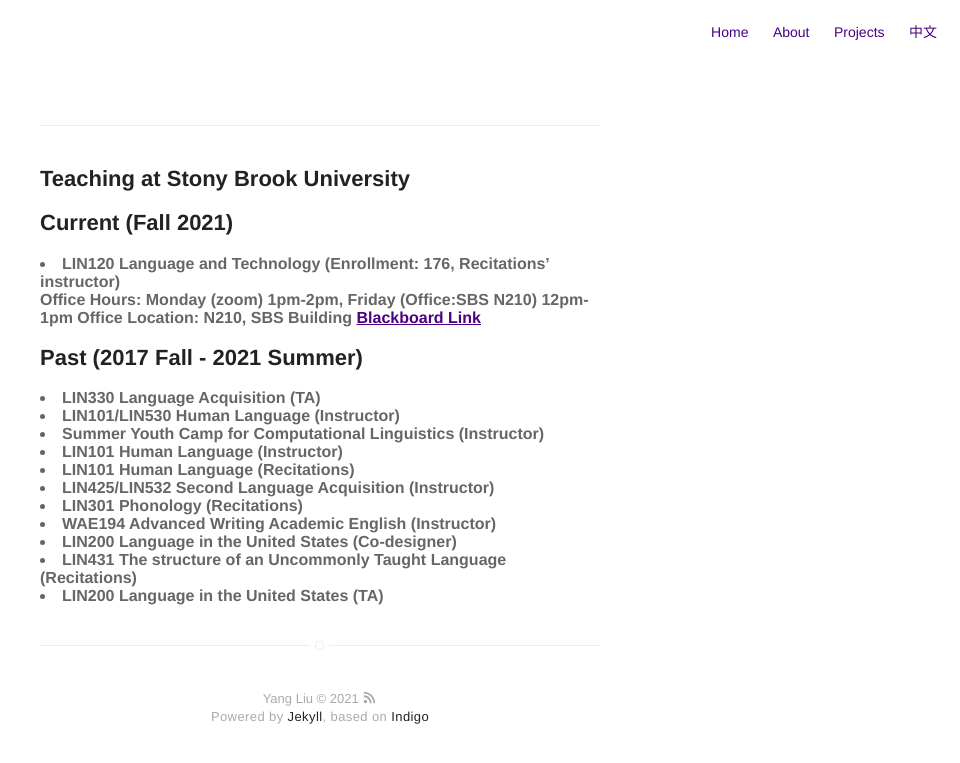
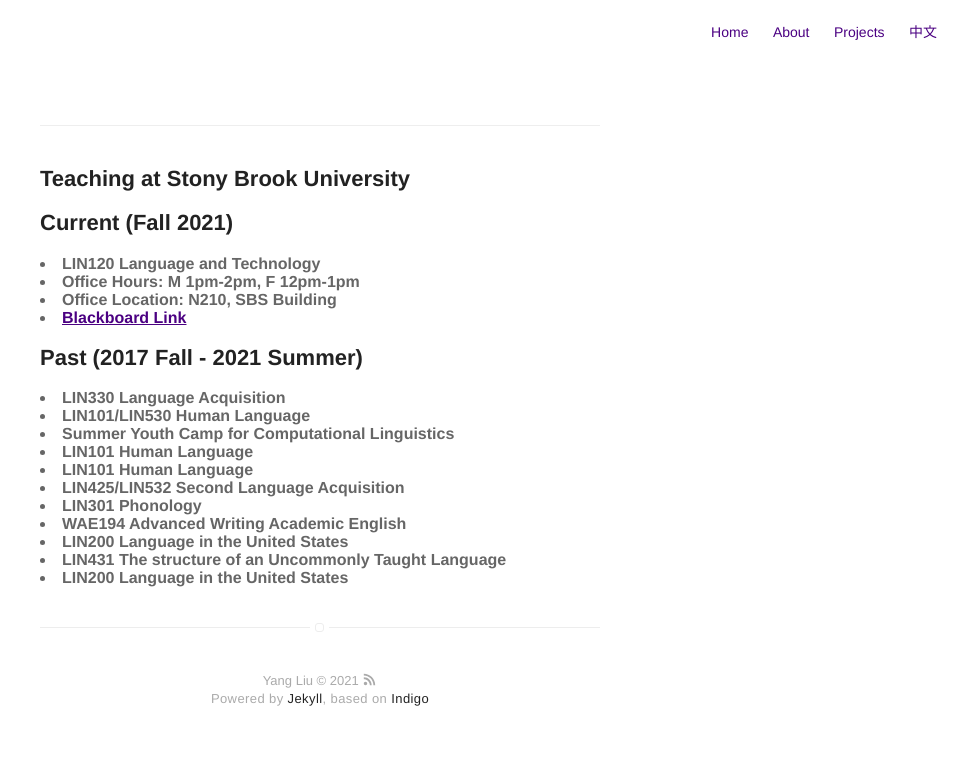
Before and after one commit to coglo/coglo.github.io, a Jekyll site: the page built from teaching.html, in a window 1280 px wide. Shown: the top 763 px of the page, without its empty margins (320-1280 px from the left). Built offline with Jekyll 4.4.1, drawn with Linux system fonts in a browser that asks for light colours.

Commit message:
Update teaching.html

```diff
--- a/teaching.html
+++ b/teaching.html
@@ -6,23 +6,27 @@ title: Teaching
 <h2> Teaching at Stony Brook University </h2>
 <b> </b>
 <h2>Current (Fall 2021)</h2>
-<li><b>LIN120 Language and Technology (Enrollment: 176, Recitations’ instructor) </b></li>
-<b>Office Hours: Monday (zoom) 1pm-2pm, Friday (Office:SBS N210) 12pm-1pm </b>
-<b>Office Location: N210, SBS Building </b>
-<b><A HREF="https://blackboard.stonybrook.edu/webapps/blackboard/execute/announcement?method=search&context=course&course_id=_1236014_1&handle=cp_announcements&mode=cpview">Blackboard Link</A></b>
+<b> </b>
+<li><b>LIN120 Language and Technology </b></li>
+<li><b>Office Hours: M 1pm-2pm, F 12pm-1pm </b></li>
+<li><b>Office Location: N210, SBS Building </b></li>
+<li><b><A HREF="https://blackboard.stonybrook.edu/webapps/blackboard/execute/announcement?method=search&context=course&course_id=_1236014_1&handle=cp_announcements&mode=cpview">Blackboard Link</A></b></li>
 </ul>
 
+<b> </b>
+<b> </b>
 <h2>Past (2017 Fall - 2021 Summer)</h2>
-<li><b>LIN330 Language Acquisition (TA) </b></li>
-<li><b>LIN101/LIN530 Human Language (Instructor) </b></li>
-<li><b>Summer Youth Camp for Computational Linguistics (Instructor) </b></li>
-<li><b>LIN101 Human Language (Instructor) </b></li>
-<li><b>LIN101 Human Language (Recitations) </b></li>
-<li><b>LIN425/LIN532 Second Language Acquisition (Instructor) </b></li>
-<li><b>LIN301 Phonology (Recitations) </b></li>
-<li><b>WAE194 Advanced Writing Academic English (Instructor) </b></li>
-<li><b>LIN200 Language in the United States (Co-designer) </b></li>
-<li><b>LIN431 The structure of an Uncommonly Taught Language (Recitations) </b></li>
-<li><b>LIN200 Language in the United States (TA) </b></li>
+<b> </b>
+<li><b>LIN330 Language Acquisition </b></li>
+<li><b>LIN101/LIN530 Human Language </b></li>
+<li><b>Summer Youth Camp for Computational Linguistics </b></li>
+<li><b>LIN101 Human Language </b></li>
+<li><b>LIN101 Human Language </b></li>
+<li><b>LIN425/LIN532 Second Language Acquisition </b></li>
+<li><b>LIN301 Phonology </b></li>
+<li><b>WAE194 Advanced Writing Academic English  </b></li>
+<li><b>LIN200 Language in the United States </b></li>
+<li><b>LIN431 The structure of an Uncommonly Taught Language </b></li>
+<li><b>LIN200 Language in the United States </b></li>
 
 </ul>
```
